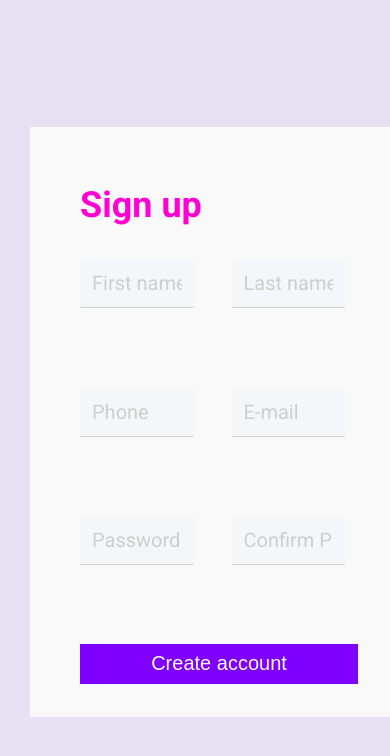
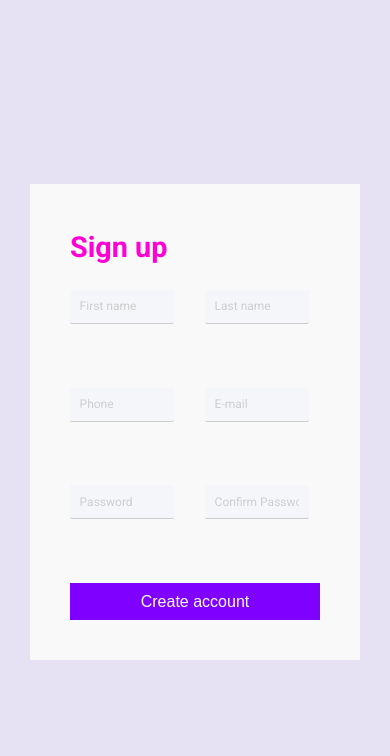
Before and after one commit to loxt/fillet-challenge, a React (Create React App) app in the folder frontend/: page / in a window 390 px wide. Shown: the top 756 px of the page. Built offline with nearby package versions, Linux system fonts and the light colour scheme.

Commit message:
feat: add responsive form

```diff
--- a/frontend/src/App.module.scss
+++ b/frontend/src/App.module.scss
@@ -9,6 +9,10 @@
 html {
   box-sizing: border-box;
   font-size: 62.5%;
+
+  @media only screen and (max-width: 400px) {
+    font-size: 50%;
+  }
 }
 
 body {
@@ -36,6 +40,15 @@ body {
   grid-template-rows: 70vh min-content;
   grid-template-columns: [aside-start] minmax(min-content, 30rem)
                          [aside-end content-start] minmax(min-content, 80rem) [content-end];
+
+  @media only screen and (max-width: 400px) {
+    display: grid;
+
+    justify-content: center;
+    align-items: center;
+
+    grid-template-columns: min-content 1fr;
+  }
 }
 
 .aside {
@@ -71,6 +84,10 @@ body {
   border-radius: .25rem;
 
   font-size: 2rem;
+
+  @media only screen and (max-width: 400px) {
+    font-size: 1.5rem;
+  }
 }
 
 .form input:focus {
@@ -92,6 +109,12 @@ body {
 
   background-color: #8000ff;
   color: #fdfef6;
+
+  @media only screen and (max-width: 400px) {
+    width: 100%;
+    padding: 1.2rem;
+
+  }
 }
 
 
--- a/frontend/src/styles.module.css
+++ b/frontend/src/styles.module.css
@@ -8,6 +8,9 @@
 html {
   box-sizing: border-box;
   font-size: 62.5%; }
+  @media only screen and (max-width: 400px) {
+    html {
+      font-size: 50%; } }
 
 body {
   line-height: 1.6;
@@ -28,6 +31,12 @@ body {
   margin-top: 15vh;
   grid-template-rows: 70vh min-content;
   grid-template-columns: [aside-start] minmax(min-content, 30rem) [aside-end content-start] minmax(min-content, 80rem) [content-end]; }
+  @media only screen and (max-width: 400px) {
+    .container {
+      display: grid;
+      justify-content: center;
+      align-items: center;
+      grid-template-columns: min-content 1fr; } }
 
 .aside {
   background-color: #8000ff; }
@@ -55,6 +64,9 @@ body {
   background-color: #f4f6f9;
   border-radius: .25rem;
   font-size: 2rem; }
+  @media only screen and (max-width: 400px) {
+    .form input {
+      font-size: 1.5rem; } }
 
 .form input:focus {
   outline: 0; }
@@ -71,6 +83,10 @@ body {
   font-weight: 300;
   background-color: #8000ff;
   color: #fdfef6; }
+  @media only screen and (max-width: 400px) {
+    .content button {
+      width: 100%;
+      padding: 1.2rem; } }
 
 .formInput {
   font-size: 1.5rem;
```
